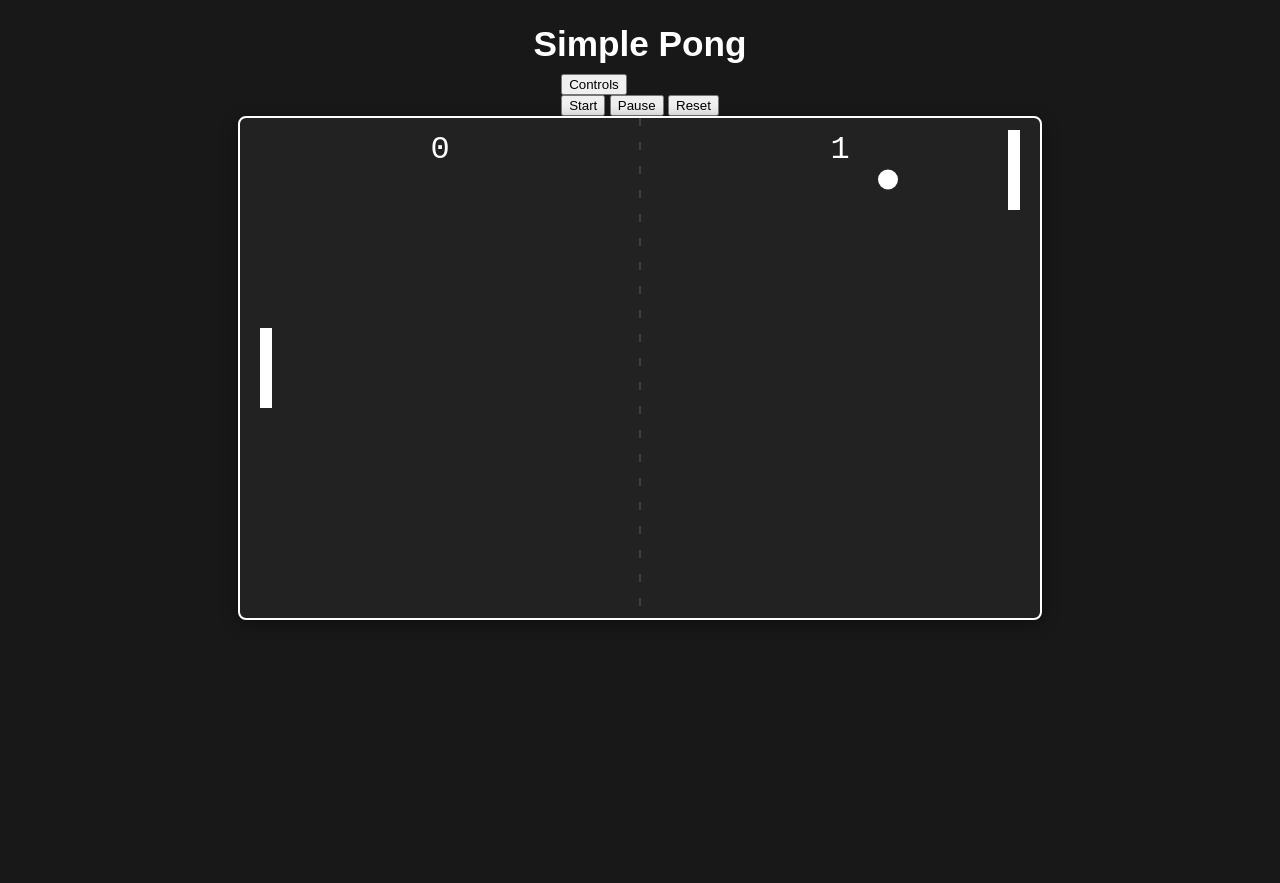
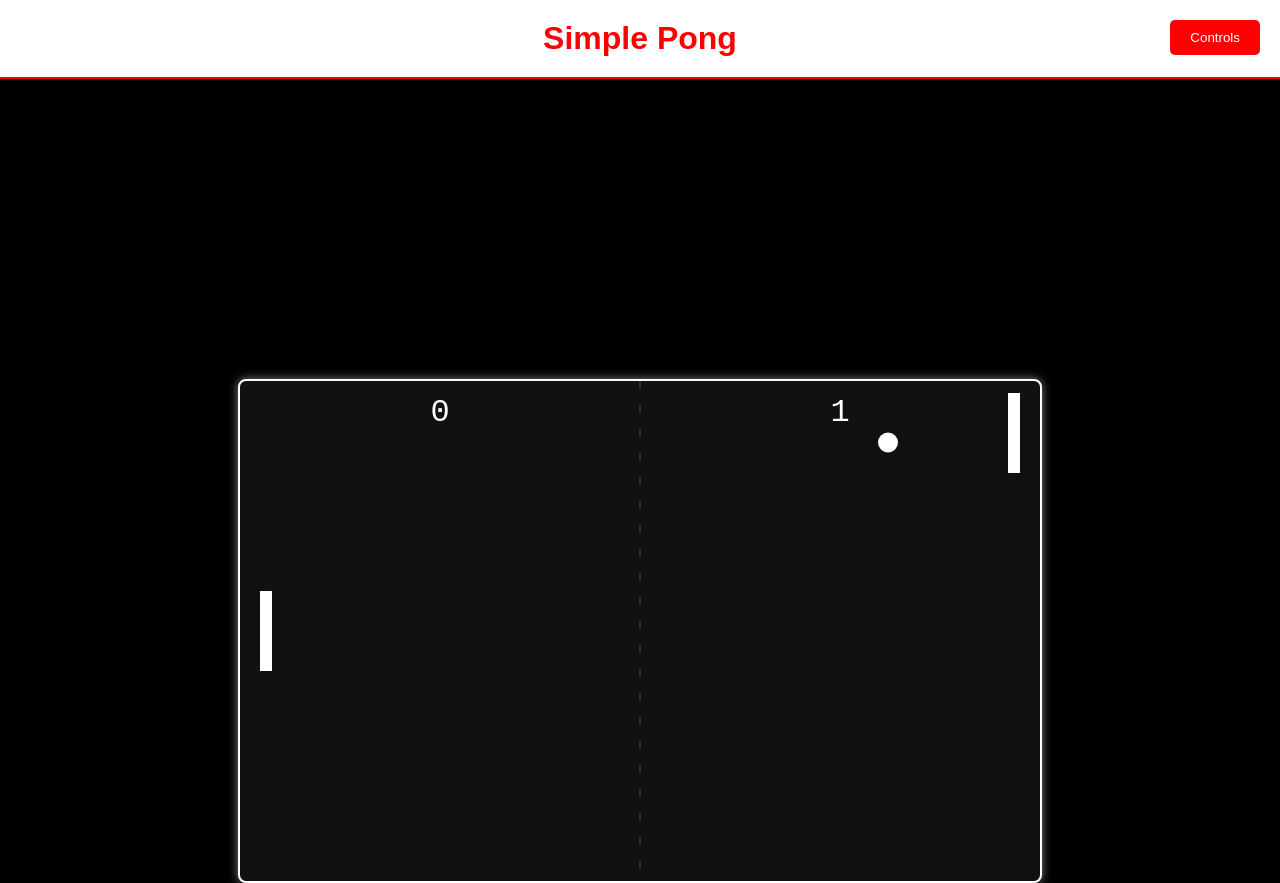
Before and after one commit to Abhinavvel2006/Abhinavvel2006, a plain HTML site: page index.html in a window 1280 px wide. Before the commit the page ends 800 px from the top, so only its background shows below. Drawn offline with Linux system fonts and the light colour scheme.

Commit message:
Update style.css
Signed-off-by: Abhinav <aadilabhinav33@gmail.com>

```diff
--- a/style.css
+++ b/style.css
@@ -1,23 +1,74 @@
 body {
-    background: #181818;
-    color: #fff;
-    display: flex;
-    flex-direction: column;
-    align-items: center;
-    font-family: sans-serif;
     margin: 0;
     height: 100vh;
+    background: black; /* Changed to black */
+    color: red;
+    text-align: center;
+    font-family: Arial, sans-serif;
 }
 
 h1 {
-    margin: 24px 0 10px 0;
-    font-size: 2.2em;
+    margin-top: 0;
+    margin-bottom: 20px;
+    background-color: white;
+    padding: 20px;
+    border-bottom: 2px solid red; /* Red bottom border */
 }
 
+/* Dropdown styling */
+.dropdown {
+    position: absolute;
+    display: inline-block;
+    top: 20px;
+    right: 20px;
+}
+
+.dropbtn {
+    background-color: red;
+    color: white;
+    padding: 10px 20px;
+    border: none;
+    cursor: pointer;
+    border-radius: 5px;
+}
+
+.dropdown-content {
+    display: none;
+    position: absolute;
+    background-color: #333;
+    min-width: 160px;
+    box-shadow: 0px 8px 16px 0px rgba(0,0,0,0.2);
+    z-index: 1;
+    border-radius: 5px;
+}
+
+.dropdown-content button {
+    color: white;
+    background: none;
+    border: none;
+    padding: 12px 16px;
+    text-decoration: none;
+    display: block;
+    width: 100%;
+    text-align: left;
+    cursor: pointer;
+}
+
+.dropdown-content button:hover {
+    background-color: #555;
+}
+
+.dropdown:hover .dropdown-content {
+    display: block;
+}
+
+/* Canvas styling with border */
 #pongCanvas {
-    background: #222;
+    background: #111; /* A dark gray to make the line visible */
     display: block;
-    border: 2px solid #fff;
+    margin: 0 auto;
+    border: 2px solid white; /* Adds the box/border */
     border-radius: 8px;
-    box-shadow: 0 4px 16px rgba(0,0,0,0.4);
+    box-shadow: 0 0 10px rgba(255, 255, 255, 0.5); /* Subtle glow effect */
+    margin-top: 300px;
 }
```
